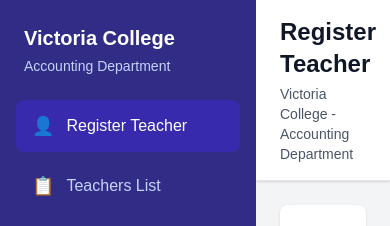
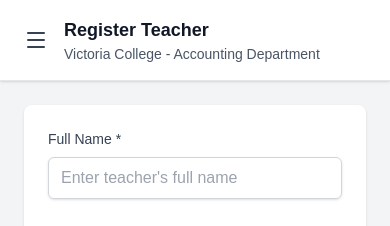
Before and after one commit to NafeesIS/victoria-college-accounting, a Next.js app: page /dashboard in a window 390 px wide. Shown: the top 226 px of the page. Built offline with nearby package versions, Linux system fonts and the light colour scheme; no server answers; the database is empty; sample sign-in values are in the browser's storage.

Commit message:
added responsive side bar

```diff
--- a/src/app/dashboard/page.tsx
+++ b/src/app/dashboard/page.tsx
@@ -1,12 +1,13 @@
 "use client";
 
-import { useState, useEffect } from "react";
+import { useState } from "react";
 import { useSession } from "next-auth/react";
 import { useRouter } from "next/navigation";
 import TeacherForm from "@/components/TeacherForm";
 import TeacherTable from "@/components/TeacherTable";
 import Sidebar from "@/components/sidebar";
 import { Teacher } from "@/types/types";
+import { Menu } from "lucide-react";
 
 export default function Dashboard() {
   const { data: session, status } = useSession();
@@ -14,43 +15,13 @@ export default function Dashboard() {
   const [teachers, setTeachers] = useState<Teacher[]>([]);
   const [isLoading, setIsLoading] = useState(true);
   const [activeSection, setActiveSection] = useState("register");
+  const [sidebarOpen, setSidebarOpen] = useState(false);
   const [filters, setFilters] = useState({
     search: "",
     department: "all",
     sortBy: "createdAt",
     sortOrder: "desc",
   });
-
-  useEffect(() => {
-    if (status === "loading") return;
-
-    if (!session) {
-      router.push("/auth/signin");
-      return;
-    }
-
-    fetchTeachers();
-  }, [session, status, router, filters]);
-
-  const fetchTeachers = async () => {
-    try {
-      const params = new URLSearchParams(filters);
-      const response = await fetch(`/api/teachers?${params}`);
-
-      if (response.ok) {
-        const data = await response.json();
-        setTeachers(data);
-      }
-    } catch (error) {
-      console.error("Error fetching teachers:", error);
-    } finally {
-      setIsLoading(false);
-    }
-  };
-
-  const handleTeacherAdded = (newTeacher: Teacher) => {
-    setTeachers((prev) => [newTeacher, ...prev]);
-  };
 
   const handleFilterChange = (newFilters: typeof filters) => {
     setFilters(newFilters);
@@ -59,44 +30,59 @@ export default function Dashboard() {
   if (status === "loading") {
     return (
       <div className="min-h-screen flex items-center justify-center">
-        <div className="text-lg">Loading...</div>
+        Loading...
       </div>
     );
   }
 
   if (!session) {
+    router.push("/auth/signin");
     return null;
   }
 
   return (
     <div className="flex h-screen bg-gray-100">
+      {/* Sidebar */}
       <Sidebar
         activeSection={activeSection}
         setActiveSection={setActiveSection}
         userName={session.user?.name || ""}
+        isOpen={sidebarOpen}
+        onClose={() => setSidebarOpen(false)}
       />
 
+      {/* Main */}
       <div className="flex-1 flex flex-col overflow-hidden">
-        <header className="bg-white shadow-sm border-b border-gray-200">
-          <div className="px-6 py-4">
-            <h1 className="text-2xl font-semibold text-gray-900">
+        {/* Header */}
+        <header className="bg-white shadow-sm border-b border-gray-200 flex items-center justify-start px-6 py-4 gap-4">
+          {/* Mobile hamburger */}
+          <button
+            className="lg:hidden text-gray-700"
+            onClick={() => setSidebarOpen(true)}
+          >
+            <Menu size={24} />
+          </button>
+          <div>
+            <h1 className="text-lg font-semibold text-gray-900">
               {activeSection === "register"
                 ? "Register Teacher"
                 : "Teachers List"}
             </h1>
-            <p className="text-sm text-gray-600 mt-1">
+            <p className="text-sm text-gray-600">
               Victoria College - Accounting Department
             </p>
           </div>
         </header>
 
+        {/* Content */}
         <main className="flex-1 overflow-auto p-6">
           {activeSection === "register" && (
             <div className="max-w-2xl">
-              <TeacherForm onTeacherAdded={handleTeacherAdded} />
+              <TeacherForm
+                onTeacherAdded={(t) => setTeachers([t, ...teachers])}
+              />
             </div>
           )}
-
           {activeSection === "list" && (
             <TeacherTable
               teachers={teachers}
--- a/src/components/sidebar.tsx
+++ b/src/components/sidebar.tsx
@@ -2,35 +2,50 @@
 
 import { SidebarProps } from '@/types/types';
 import { signOut } from 'next-auth/react';
+import { X } from 'lucide-react';
 
-export default function Sidebar({ activeSection, setActiveSection, userName }: SidebarProps) {
+interface ResponsiveSidebarProps extends SidebarProps {
+  isOpen: boolean;
+  onClose: () => void;
+}
+
+export default function Sidebar({ activeSection, setActiveSection, userName, isOpen, onClose }: ResponsiveSidebarProps) {
   const menuItems = [
-    {
-      id: 'register',
-      label: 'Register Teacher',
-      icon: '👤',
-    },
-    {
-      id: 'list',
-      label: 'Teachers List',
-      icon: '📋',
-    },
+    { id: 'register', label: 'Register Teacher', icon: '👤' },
+    { id: 'list', label: 'Teachers List', icon: '📋' },
   ];
 
   return (
-    <div className="w-64 bg-indigo-900 text-white flex flex-col">
-      <div className="p-6">
-        <h2 className="text-xl font-bold">Victoria College</h2>
-        <p className="text-indigo-200 text-sm mt-1">Accounting Department</p>
+    <div
+      className={`fixed lg:static inset-y-0 left-0 z-40 w-64 bg-indigo-900 text-white flex flex-col transform transition-transform duration-300
+      ${isOpen ? 'translate-x-0' : '-translate-x-full'} lg:translate-x-0`}
+    >
+      {/* Header */}
+      <div className="p-6 flex justify-between items-center">
+        <div>
+          <h2 className="text-xl font-bold">Victoria College</h2>
+          <p className="text-indigo-200 text-sm mt-1">Accounting Department</p>
+        </div>
+        {/* Close button (mobile only) */}
+        <button
+          className="lg:hidden text-white hover:text-gray-300"
+          onClick={onClose}
+        >
+          <X size={20} />
+        </button>
       </div>
 
+      {/* Navigation */}
       <nav className="flex-1 px-4">
         <ul className="space-y-2">
           {menuItems.map((item) => (
             <li key={item.id}>
               <button
-                onClick={() => setActiveSection(item.id)}
-                className={`w-full text-left px-4 py-3 rounded-lg flex items-center space-x-3 transition-colors ${
+                onClick={() => {
+                  setActiveSection(item.id);
+                  onClose(); // auto-close on mobile
+                }}
+                className={`w-full px-4 py-3 rounded-lg flex items-center space-x-3 transition-colors ${
                   activeSection === item.id
                     ? 'bg-indigo-800 text-white'
                     : 'text-indigo-200 hover:bg-indigo-800 hover:text-white'
@@ -44,6 +59,7 @@ export default function Sidebar({ activeSection, setActiveSection, userName }: S
         </ul>
       </nav>
 
+      {/* Footer */}
       <div className="p-4 border-t border-indigo-800">
         <div className="mb-4">
           <p className="text-sm text-indigo-200">Signed in as</p>
```
